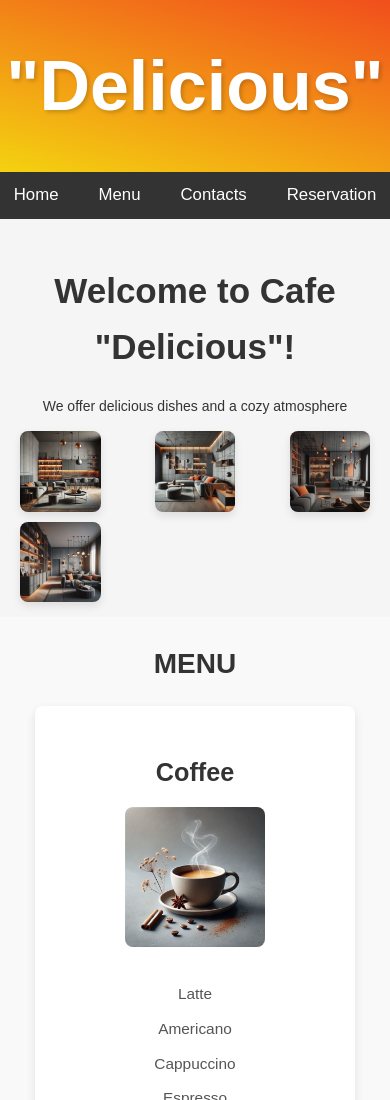
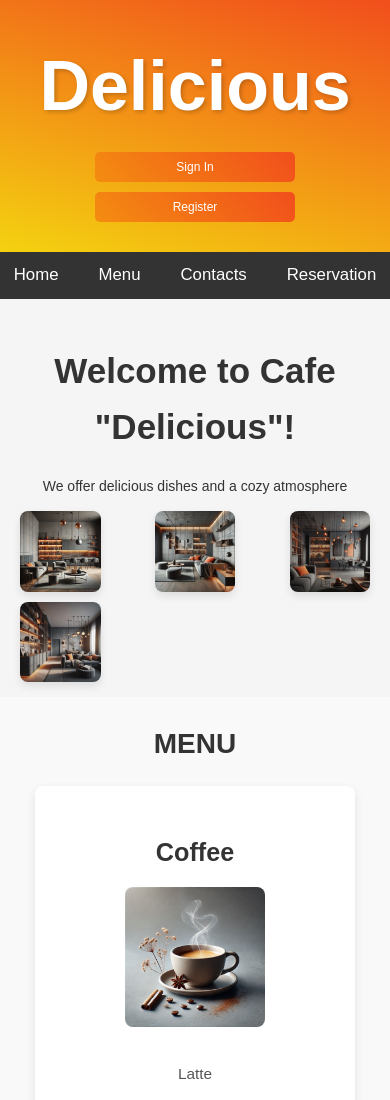
Before and after one commit to TetianaShylo/cafe-website, a plain HTML site: page index.html in a window 390 px wide. Shown: the top 1100 px of the page. Drawn offline with Linux system fonts and the light colour scheme.

Commit message:
buttons registerwith gradient

```diff
--- a/index.html
+++ b/index.html
@@ -9,7 +9,13 @@
 <body>
     <!-- Harder Section (Title) -->
     <header id="header">
-        <h1>"Delicious"</h1>
+        <h1>Delicious</h1>
+
+        <div class="auth-buttons">
+            <button class="btn sign-in">Sign In</button>
+            <button class="btn register">Register</button>
+            <button class="btn sign-out" style="display: none;">Sign Out</button>
+        </div>
     </header>
 
     <!-- Navigation -->
--- a/style.css
+++ b/style.css
@@ -46,6 +46,60 @@ body {
 #header h1 {
     margin: 0;
 }
+
+/* Стилі для контейнера кнопок */
+.auth-buttons {
+    position: absolute; /* Розташування у правому верхньому куті */
+    top: 20px;
+    right: 20px;
+    display: flex;
+    gap: 10px; /* Відстань між кнопками */
+}
+
+/* Загальний стиль кнопок */
+.auth-buttons .btn {
+    padding: 10px 20px;
+    background: linear-gradient(45deg, #f48d10, #f14e1c); /* Градієнт синього кольору */
+    color: #fff;
+    border: none;
+    border-radius: 5px;
+    cursor: pointer;
+    font-size: 14px;
+    transition: background 0.3s ease;
+}
+
+/* Ефект при наведенні */
+.auth-buttons .btn:hover {
+    background: #f14e1c; /* Темніший градієнт */
+}
+
+/* Додаткові стилі для адаптації */
+@media (max-width: 768px) {
+    .auth-buttons {
+        position: static; /* Позиція для малих екранів */
+        margin-top: 10px;
+        justify-content: center; /* Центруємо кнопки */
+    }
+
+    .auth-buttons .btn {
+        font-size: 12px; /* Зменшуємо текст кнопок */
+        padding: 8px 15px;
+    }
+}
+
+@media (max-width: 480px) {
+    .auth-buttons {
+        flex-direction: column; /* Розміщуємо кнопки вертикально */
+        align-items: center;
+    }
+
+    .auth-buttons .btn {
+        width: 100%; /* Ширина кнопок на весь екран */
+        max-width: 200px; /* Максимальна ширина */
+    }
+}
+
+
 
 nav {
     background-color: #333; /* Темний фон для навігації */
```
